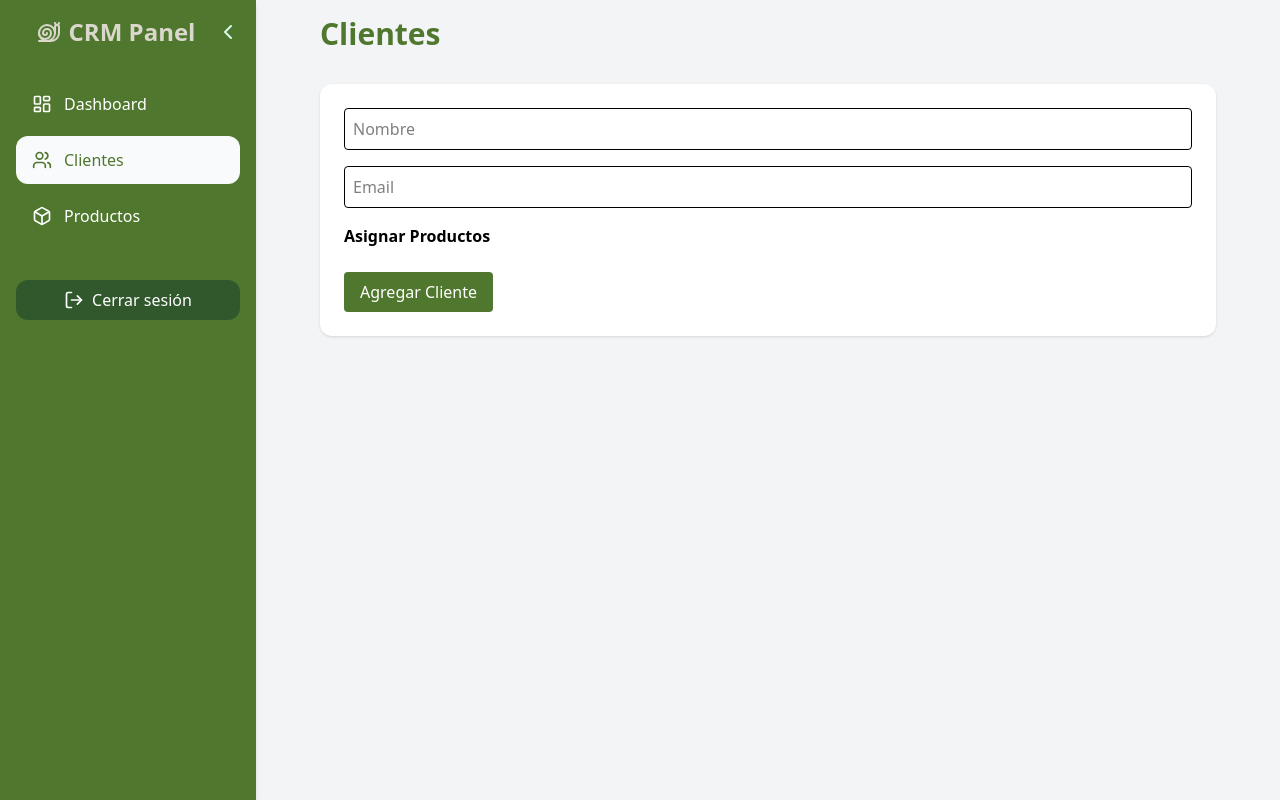
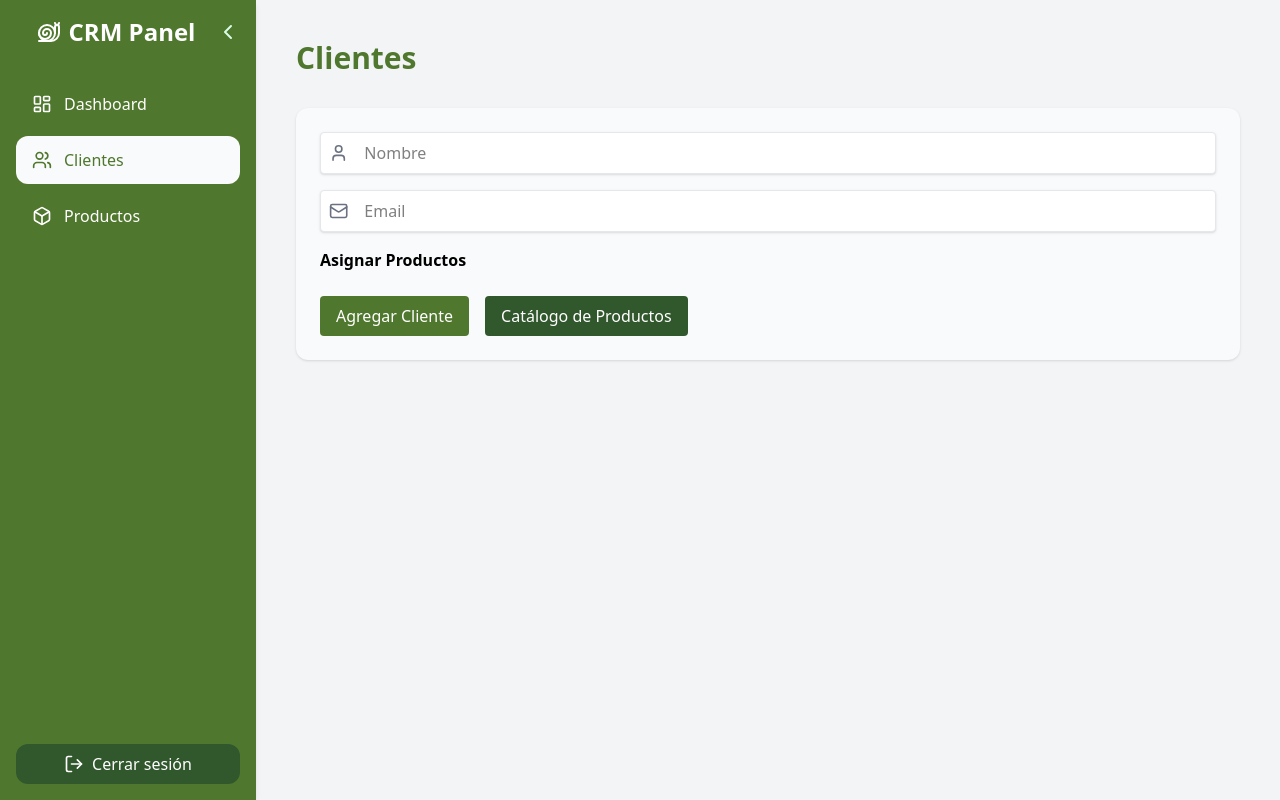
Before and after one commit to LuisMurSal/Kenton, a React (Vite) app in the folder crm/: page /clientes in a window 1280 px wide. Built offline with nearby package versions, Linux system fonts and the light colour scheme; sample sign-in values are in the browser's storage.

Commit message:
90% del proyecto terminado con un buen avance

```diff
--- a/crm/src/App.jsx
+++ b/crm/src/App.jsx
@@ -1,19 +1,28 @@
 import { Outlet, Navigate } from 'react-router-dom'
 import { useState } from 'react'
 import './index.css'
-import Sidebar from '../src/components/Sidebar'
+import Sidebar from './components/Sidebar'
 
 export default function App() {
   const token = localStorage.getItem('token')
+  const [isCollapsed, setIsCollapsed] = useState(false)
 
   if (!token) return <Navigate to="/login" />
 
+  const sidebarWidth = isCollapsed ? 80 : 256
+
   return (
-    <div className="flex min-h-screen bg-gray-100">
-      <Sidebar />
-      <div className="flex-1 p-4">
+    <>
+      <Sidebar isCollapsed={isCollapsed} setIsCollapsed={setIsCollapsed} />
+
+      <div
+        className={`min-h-screen bg-gray-100 p-4 transition-all duration-300`}
+        style={{
+          marginLeft: window.innerWidth >= 768 ? `${sidebarWidth}px` : '0px',
+        }}
+      >
         <Outlet />
       </div>
-    </div>
+    </>
   )
 }
--- a/crm/src/components/Sidebar.jsx
+++ b/crm/src/components/Sidebar.jsx
@@ -13,11 +13,10 @@ import {
   Snail
 } from 'lucide-react'
 
-export default function Sidebar() {
+export default function Sidebar({ isCollapsed, setIsCollapsed }) {
   const location = useLocation()
   const [active, setActive] = useState(location.pathname)
-  const [isOpen, setIsOpen] = useState(false)         // para móvil
-  const [isCollapsed, setIsCollapsed] = useState(false) // para escritorio
+  const [isOpen, setIsOpen] = useState(false) // Solo en móvil
 
   useEffect(() => {
     setActive(location.pathname)
@@ -33,16 +32,15 @@ export default function Sidebar() {
      flex items-center px-4 py-3 rounded-xl transition-all duration-300 overflow-hidden
      ${isCollapsed ? 'justify-center' : 'space-x-3 justify-start'}`
 
-
   return (
     <>
-      {/* Botón hamburguesa - móvil */}
+      {/* Botón Hamburguesa (solo móvil) */}
       <button
         onClick={() => setIsOpen(true)}
         className={`
-          md:hidden fixed top-4 left-4 z-50 bg-[#4f772d] p-2 rounded text-white
-          transition-opacity duration-300
-          ${isOpen ? 'opacity-0 pointer-events-none' : 'opacity-100'}
+          md:hidden fixed top-4 right-4 z-50 bg-[#4f772d] p-2 rounded text-white
+          transition-opacity duration-500
+          ${isOpen ? 'opacity-0 pointer-events-none' : 'opacity-100 pointer-events-auto'}
         `}
       >
         <Menu />
@@ -51,23 +49,25 @@ export default function Sidebar() {
       {/* Sidebar */}
       <aside
         className={`
-    fixed md:relative top-0 left-0 h-screen bg-[#4f772d] shadow-md p-4 z-40
+          fixed top-0 left-0 h-screen bg-[#4f772d] shadow-md p-4 z-40
           transition-all duration-300 ease-in-out
-    ${isOpen ? 'translate-x-0' : '-translate-x-full'} md:translate-x-0
           ${isCollapsed ? 'w-20' : 'w-64'}
+          ${isOpen ? 'translate-x-0' : '-translate-x-full'}
+          md:translate-x-0
+          flex flex-col justify-between
         `}
-  style={{ flexShrink: 0 }}
+        style={{ width: isCollapsed ? '80px' : '256px' }}
       >
-
-
-        {/* Botón cerrar - móvil */}
+        {/* Parte superior: Logo, cierre y navegación */}
+        <div>
+          {/* Botón cerrar (móvil) */}
           <div className="md:hidden flex justify-end mb-4">
             <button onClick={() => setIsOpen(false)} className="text-green-100">
               <X />
             </button>
           </div>
 
-        {/* Título y botón colapsar */}
+          {/* Logo y botón colapsar (escritorio) */}
           <div className="hidden md:flex items-center justify-between mb-8">
             {isCollapsed ? (
               <button
@@ -79,8 +79,8 @@ export default function Sidebar() {
             ) : (
               <>
                 <div className="flex items-center space-x-2 mx-auto">
-        <Snail className="w-6 h-6 text-[#dad7cd]" />
-        <h1 className="text-[#dad7cd] font-bold text-2xl">CRM Panel</h1>
+                  <Snail className="w-6 h-6 text-white" />
+                  <h1 className="text-white font-bold text-2xl">CRM Panel</h1>
                 </div>
                 <button
                   onClick={() => setIsCollapsed(true)}
@@ -92,8 +92,7 @@ export default function Sidebar() {
             )}
           </div>
 
-
-        {/* Navegación */}
+          {/* Enlaces */}
           <nav className="space-y-2">
             <Link to="/" className={linkStyle('/')} onClick={() => setIsOpen(false)}>
               <LayoutDashboard className="w-5 h-5 flex-shrink-0" />
@@ -108,14 +107,15 @@ export default function Sidebar() {
               {!isCollapsed && <span className="whitespace-nowrap">Productos</span>}
             </Link>
           </nav>
+        </div>
 
-        {/* Logout */}
-        <div className="mt-10">
+        {/* Botón cerrar sesión */}
+        <div>
           <button
             onClick={handleLogout}
             className={`
               w-full flex items-center space-x-2 px-4 py-2 bg-[#31572c] text-white rounded-xl
-              hover:bg-[#294b25] transition justify-center
+              hover:bg-[#294b25] transition justify-center cursor-pointer
             `}
           >
             <LogOut className="w-5 h-5" />
--- a/crm/src/main.jsx
+++ b/crm/src/main.jsx
@@ -1,4 +1,3 @@
-import React from 'react'
 import ReactDOM from 'react-dom/client'
 import { BrowserRouter, Routes, Route } from 'react-router-dom'
 import App from './App.jsx'
--- a/crm/src/pages/Clientes.jsx
+++ b/crm/src/pages/Clientes.jsx
@@ -1,4 +1,5 @@
 import { useEffect, useState } from 'react'
+import { Mail, User } from 'lucide-react'
 
 export default function Clientes() {
   const [clientes, setClientes] = useState([])
@@ -6,7 +7,6 @@ export default function Clientes() {
   const [editIndex, setEditIndex] = useState(null)
   const [productosDisponibles, setProductosDisponibles] = useState([])
 
-  // Cargar clientes y productos desde localStorage
   useEffect(() => {
     const storedClientes = JSON.parse(localStorage.getItem('clientes')) || []
     const storedProductos = JSON.parse(localStorage.getItem('productos')) || []
@@ -14,7 +14,6 @@ export default function Clientes() {
     setProductosDisponibles(storedProductos)
   }, [])
 
-  // Guardar en localStorage al cambiar clientes
   useEffect(() => {
     localStorage.setItem('clientes', JSON.stringify(clientes))
   }, [clientes])
@@ -51,46 +50,73 @@ export default function Clientes() {
   }
 
   return (
-    <div className="max-w-4xl mx-auto space-y-8">
+    <div className="space-y-8 p-6">
       <h1 className="text-3xl font-bold text-[#4f772d]">Clientes</h1>
 
-      <form onSubmit={handleSubmit} className="space-y-4 bg-white p-6 rounded-xl shadow">
+      <form onSubmit={handleSubmit} className="space-y-4 bg-gray-50 p-6 rounded-xl shadow">
+        {/* Campo con icono de usuario */}
+        <div className="flex items-center gap-2 border rounded border-gray-200 shadow bg-white px-2">
+          <User className="text-gray-500" size={20} />
           <input
             type="text"
             placeholder="Nombre"
-          className="w-full p-2 border rounded"
+            className="w-full p-2 bg-transparent focus:outline-none"
             value={form.nombre}
             onChange={(e) => setForm({ ...form, nombre: e.target.value })}
             required
           />
+        </div>
+
+        {/* Campo con icono de correo */}
+        <div className="flex items-center gap-2 border rounded border-gray-200 shadow bg-white px-2">
+          <Mail className="text-gray-500" size={20} />
           <input
             type="email"
             placeholder="Email"
-          className="w-full p-2 border rounded"
+            className="w-full p-2 bg-transparent focus:outline-none"
             value={form.email}
             onChange={(e) => setForm({ ...form, email: e.target.value })}
             required
           />
+        </div>
 
         <div>
           <h2 className="font-semibold mb-2">Asignar Productos</h2>
-          <div className="grid grid-cols-2 gap-2">
-            {productosDisponibles.map((producto) => (
-              <label key={producto.id} className="flex items-center space-x-2">
-                <input
-                  type="checkbox"
-                  checked={form.productos.includes(producto.id)}
-                  onChange={() => toggleProducto(producto.id)}
-                />
-                <span>{producto.nombre}</span>
-              </label>
-            ))}
+          <div className="flex flex-wrap gap-2">
+            {productosDisponibles.map((producto) => {
+              const isSelected = form.productos.includes(producto.id)
+              return (
+                <button
+                  type="button"
+                  key={producto.id}
+                  onClick={() => toggleProducto(producto.id)}
+                  className={`px-3 py-1 rounded border transition text-sm font-medium
+                  ${isSelected
+                    ? 'bg-green-600 text-white border-green-700'
+                    : 'bg-white text-gray-800 border-gray-300 hover:bg-gray-100 cursor-pointer'}
+                  `}
+                >
+                  {producto.nombre}
+                </button>
+              )
+            })}
           </div>
         </div>
 
-        <button className="bg-[#4f772d] text-white px-4 py-2 rounded hover:bg-[#3d5a1f]">
+        <div className="flex gap-4">
+          <button
+            type="submit"
+            className="bg-[#4f772d] text-white px-4 py-2 rounded hover:bg-[#3d5a1f] cursor-pointer"
+          >
             {editIndex !== null ? 'Actualizar Cliente' : 'Agregar Cliente'}
           </button>
+          <a
+            href="/productos"
+            className="bg-[#31572c] text-white px-4 py-2 rounded hover:bg-[#2a4b26] inline-flex items-center"
+          >
+            Catálogo de Productos
+          </a>
+        </div>
       </form>
 
       <div className="grid gap-4">
@@ -101,16 +127,16 @@ export default function Clientes() {
                 <h3 className="text-xl font-semibold">{cliente.nombre}</h3>
                 <p className="text-sm text-gray-600">{cliente.email}</p>
               </div>
-              <div className="space-x-2">
+              <div className="space-x-2 flex">
                 <button
-                  className="text-blue-600 hover:underline"
                   onClick={() => handleEdit(index)}
+                  className="px-3 py-1 text-sm bg-[#4f772d] text-white rounded hover:bg-[#3d5a1f] transition cursor-pointer"
                 >
                   Editar
                 </button>
                 <button
-                  className="text-red-600 hover:underline"
                   onClick={() => handleDelete(index)}
+                  className="px-3 py-1 text-sm bg-[#31572c] text-white rounded hover:bg-red-700 transition cursor-pointer"
                 >
                   Eliminar
                 </button>
```
Also changed, not shown: crm/src/pages/Dashboard.jsx (+19 -16 lines), crm/src/pages/Login.jsx (+19 -13 lines), crm/src/pages/Productos.jsx (+35 -10 lines). Lines whose indentation alone changed are shown as unchanged.
